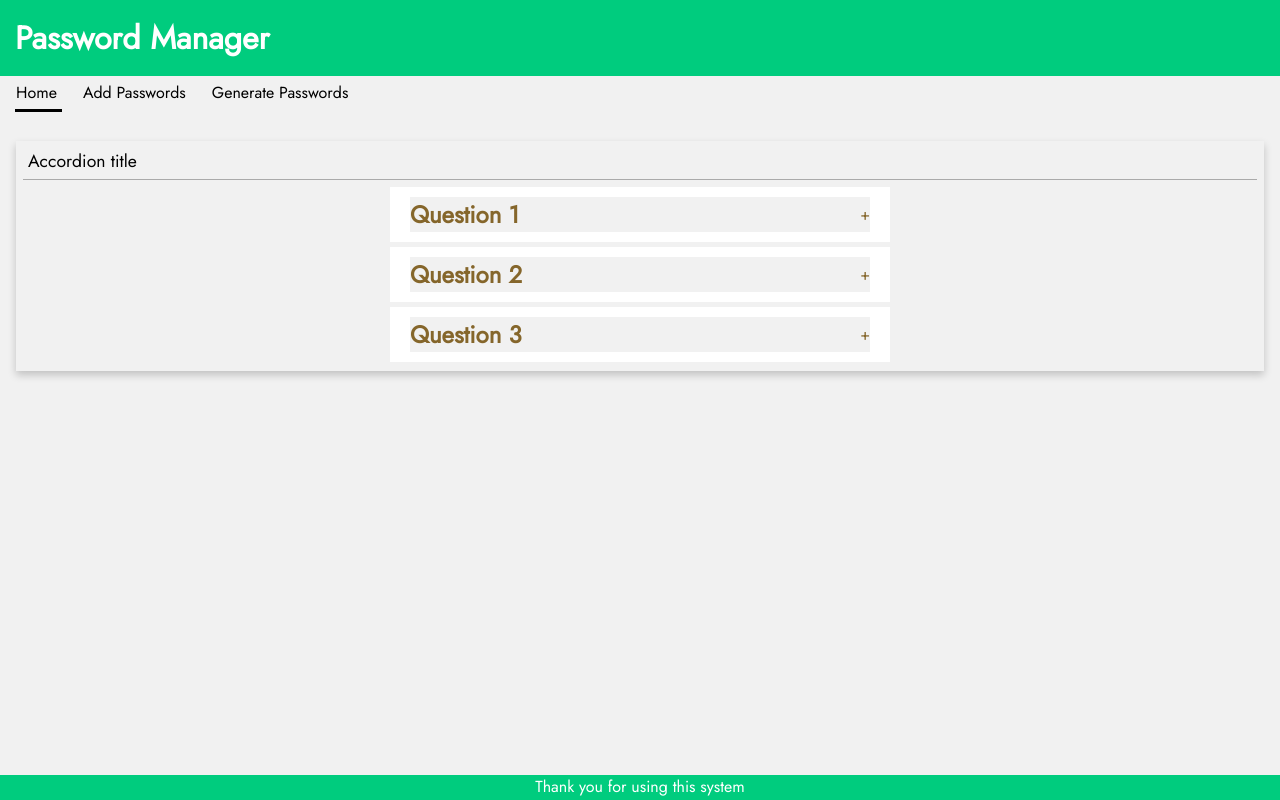
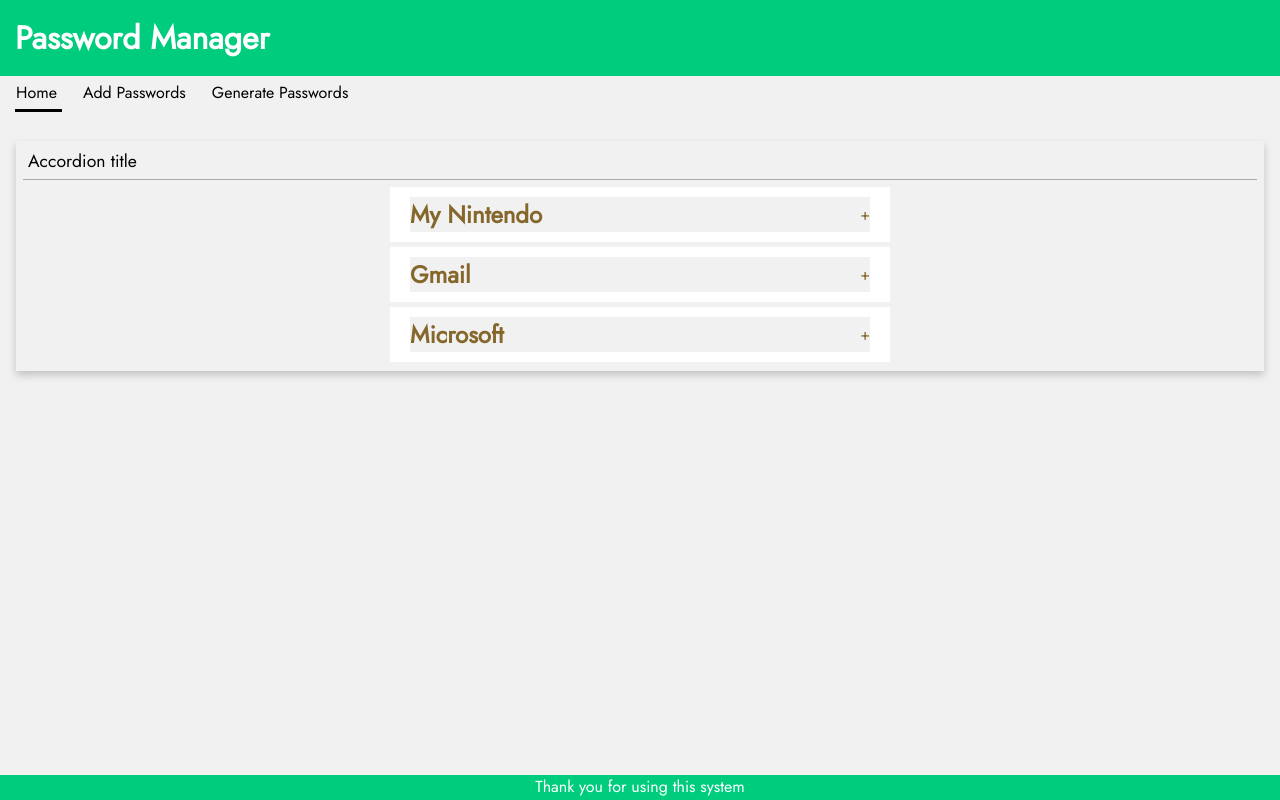
Before and after one commit to Mihir42/password-manager, a React (Vite) app: page / in a window 1280 px wide. Built offline with nearby package versions, Linux system fonts and the light colour scheme.

Commit message:
Updated users details

```diff
--- a/src/components/UI/Accordion.jsx
+++ b/src/components/UI/Accordion.jsx
@@ -4,16 +4,19 @@ import "./Accordion.scss";
 function Accordion() {
   const data = [
     {
-      question: "Question 1",
-      answer: "zhow shang how weng zillian bing chilling",
+      username: "Mario@superMario.com",
+      password: "Itsamee123",
+      website: "My Nintendo",
     },
     {
-      question: "Question 2",
-      answer: "Your fucking gay, as in homosexual",
+      username: "Mario@gmail.com",
+      password: "Whoaaa321",
+      website: "Gmail",
     },
     {
-      question: "Question 3",
-      answer: "Wassup Bejing",
+      username: "Mario543",
+      password: "StarPwoer243",
+      website: "Microsoft",
     },
   ];
 
@@ -32,11 +35,12 @@ function Accordion() {
         {data.map((item, i) => (
           <div className="item" key={i}>
             <div className="title" onClick={() => toggle(i)}>
-              <h2>{item.question}</h2>
+              <h2>{item.website}</h2>
               <span>{selected == i ? "-" : "+"}</span>
             </div>
             <div className={selected == i ? "answer show" : "answer"}>
-              {item.answer}
+              {item.username}
+              {item.password}
             </div>
           </div>
         ))}
```
